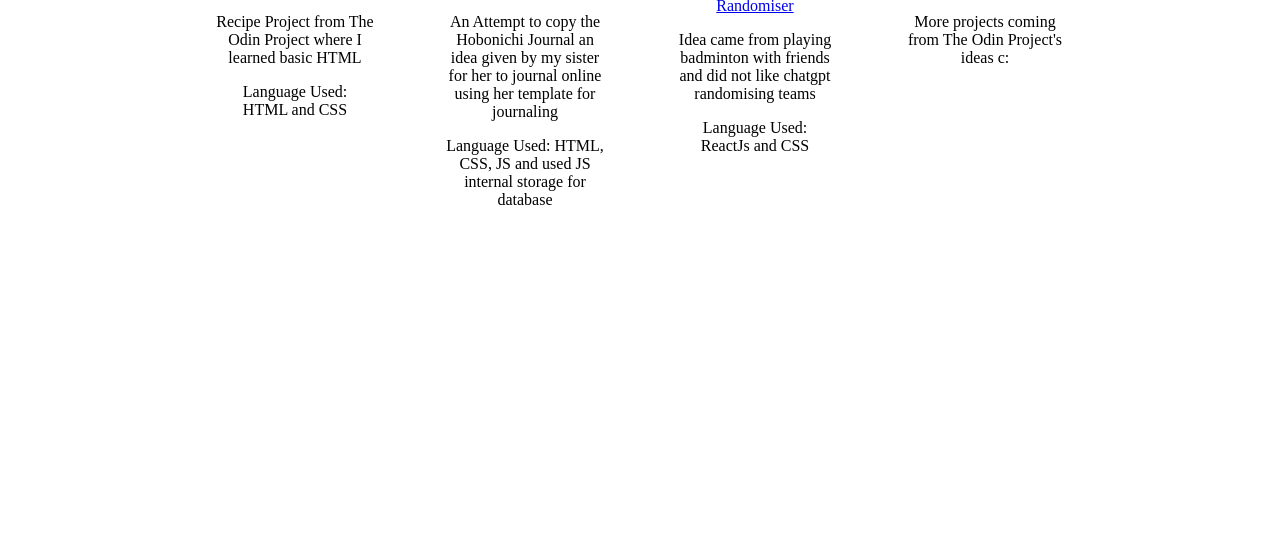
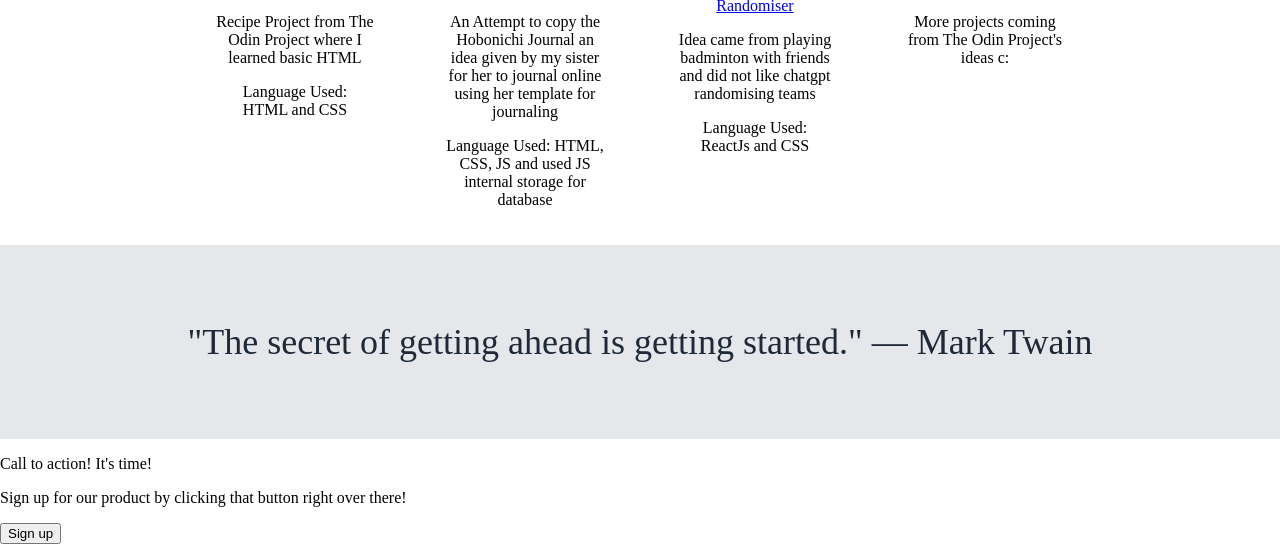
Before and after one commit to Vladd161/TheOdinProject-LandingPage, a plain HTML site: page index.html in a window 1280 px wide. Shown: the part 624-1168 px from the top of the page. Before the commit the page ends 869 px from the top, so only its background shows below. Drawn offline with Linux system fonts and the light colour scheme.

Commit message:
created html content for the bot-mid-section

```diff
--- a/index.html
+++ b/index.html
@@ -64,8 +64,18 @@
         </div>
     </div>
 
-    <div class = mid-mid-section></div>
-    <div class = bottom-mid-section></div>
+    <div class = mid-mid-section>
+        <p>"The secret of getting ahead is getting started." — Mark Twain</p>
+    </div>
+    <div class = bottom-mid-section>
+        <div class = "modal">
+            <div class = "modal-left">
+                <p>Call to action! It's time!</p>
+                <p>Sign up for our product by clicking that button right over there!</p>
+            </div>
+            <button> Sign up</button>
+        </div>
+    </div>
     <div class = "footer"></div>
 </body>
 </html>
--- a/styles.css
+++ b/styles.css
@@ -57,12 +57,15 @@
 .top-mid-section{
     flex:2;
     padding: 0px 200px 20px;
+    display: flex;
+    flex-direction: column;
 }
 h3{
+    flex:1;
     font-size: 36px;
     color: #1F2937;
     font-weight: 900;
-    text-align: center;
+    align-self: center;
 }
 
 .projects{
@@ -85,3 +88,17 @@
 /*END OF MIDDLE SECTION*/
 
 /*MID MID Section*/
+.mid-mid-section{
+    flex:2;
+    background-color: #E5E7EB;
+    display: flex;
+    justify-content: center;
+    align-items: center;
+    padding:40px;
+}
+
+.mid-mid-section p{
+    font-size: 36px;
+    color: #1F2937;
+    font-weight: 300;
+}
```
